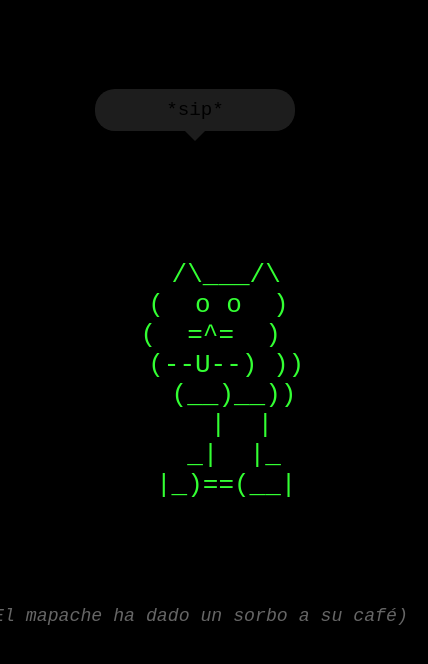
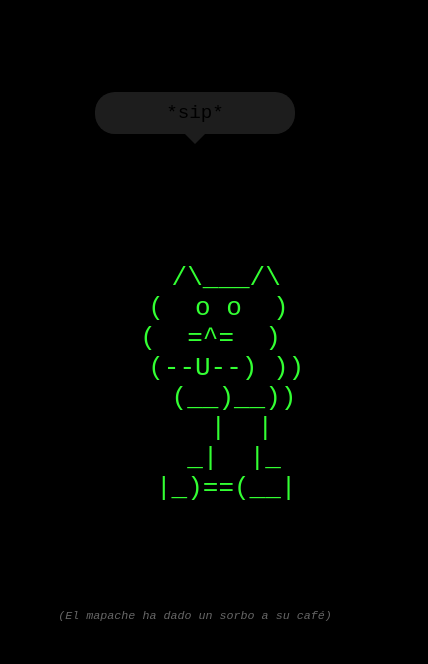
Before and after one commit to AlejoReyna/mapacheAnimation, a plain HTML site: page index.html in a window 390 px wide. Shown: the whole page, 428 px wide, since content can reach past the window. Drawn offline with Linux system fonts and the light colour scheme.

Commit message:
Caption size reduced again haha

```diff
--- a/index.html
+++ b/index.html
@@ -76,7 +76,7 @@
                 font-size: 2em; /* Ajusta el tamaño del raccoon para móviles */
             }
             #caption {
-                font-size: 1.4em; /* Ajusta el tamaño del caption para móviles */
+                font-size: 0.9em; /* Ajusta el tamaño del caption para móviles */
             }
         }
 
```
